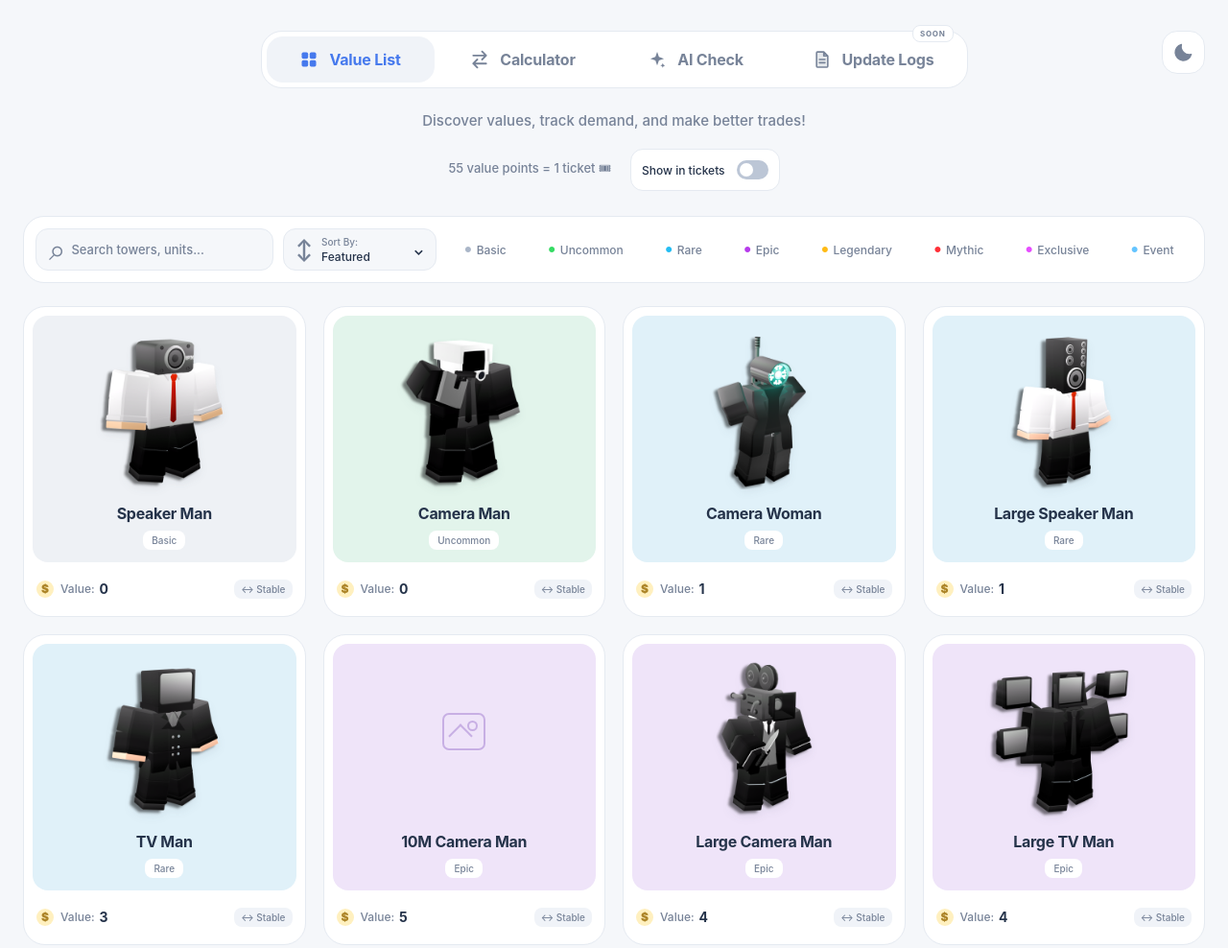
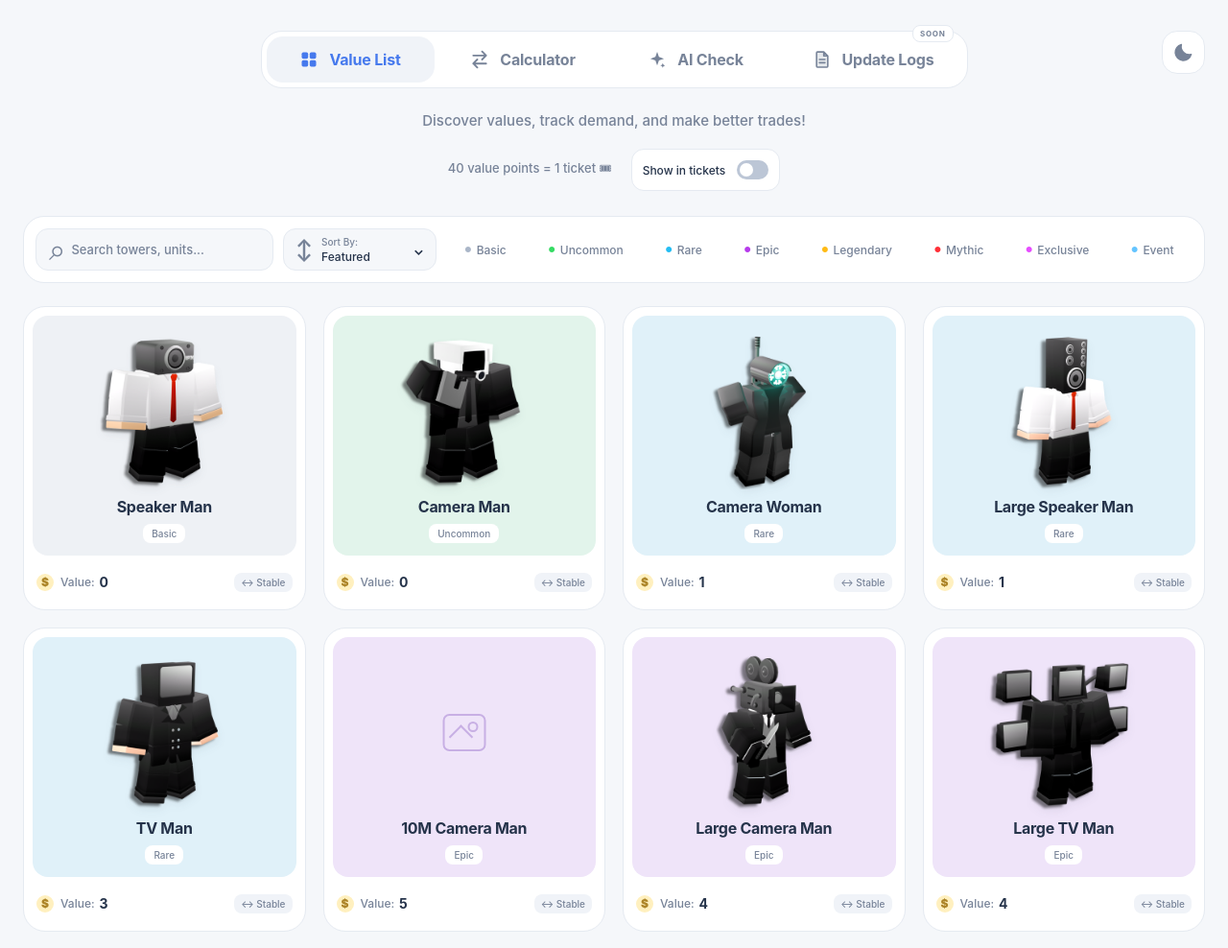
Before and after one commit to RehanMehtaIND/Alliance, a website: page index.html in a window 1280 px wide. Shown: the top 988 px of the page at 96% size. Drawn offline with Linux system fonts and the light colour scheme; files whose address does not match are found by name.

Commit message:
Value Improvements

```diff
--- a/index.html
+++ b/index.html
@@ -26,7 +26,7 @@
     </nav>
     <p class="subtitle">Discover values, track demand, and make better trades!</p>
     <section id="list-section" class="list-section" aria-label="Value list">
-      <div class="value-display-controls"><p class="ticket-rate"><strong>55 value points = 1 ticket</strong> 🎟</p><button type="button" class="ticket-display-toggle" aria-pressed="false">Show in tickets <span class="toggle-track" aria-hidden="true"></span></button></div>
+      <div class="value-display-controls"><p class="ticket-rate"><strong>40 value points = 1 ticket</strong> 🎟</p><button type="button" class="ticket-display-toggle" aria-pressed="false">Show in tickets <span class="toggle-track" aria-hidden="true"></span></button></div>
     <div class="toolbar">
       <label class="search"><span aria-hidden="true">⌕</span><input id="search" type="search" placeholder="Search towers, units..." aria-label="Search towers, units"></label>
       <label class="sort"><span aria-hidden="true">↕</span><span class="sort-copy">Sort By:<strong id="sort-label">Featured</strong></span><select id="sort" aria-label="Sort by"><option value="default">Featured</option><option value="value-asc">Value: Low to High</option><option value="value-desc">Value: High to Low</option><option value="name-asc">Name: A-Z</option><option value="name-desc">Name: Z-A</option></select><span aria-hidden="true">⌄</span></label>
@@ -38,7 +38,7 @@
     <footer class="footer-info"><span id="counter" aria-live="polite"></span><span><span class="crown" aria-hidden="true">♛</span> Fair Values. Happier Trades. A Stronger Community.</span></footer>
     </section>
     <section id="calculator-section" class="calculator-section" aria-label="Value calculator" hidden>
-      <div class="value-display-controls"><p class="ticket-rate">🎟 1 Ticket = <strong>55 value points</strong></p><button type="button" class="ticket-display-toggle" aria-pressed="false">Show in tickets <span class="toggle-track" aria-hidden="true"></span></button></div>
+      <div class="value-display-controls"><p class="ticket-rate">🎟 1 Ticket = <strong>40 value points</strong></p><button type="button" class="ticket-display-toggle" aria-pressed="false">Show in tickets <span class="toggle-track" aria-hidden="true"></span></button></div>
       <p id="calculator-loading" role="status">Loading units…</p>
       <div class="offers" id="offers"></div>
       <section class="trade-balance" aria-label="Trade comparison" aria-live="polite">
@@ -50,7 +50,7 @@
       </section>
     </section>
     <section id="ai-section" class="ai-section" aria-label="AI trade check" hidden>
-      <div class="value-display-controls"><p class="ticket-rate">🎟 1 Ticket = <strong>55 value points</strong></p><button type="button" class="ticket-display-toggle" aria-pressed="false">Show in tickets <span class="toggle-track" aria-hidden="true"></span></button></div>
+      <div class="value-display-controls"><p class="ticket-rate">🎟 1 Ticket = <strong>40 value points</strong></p><button type="button" class="ticket-display-toggle" aria-pressed="false">Show in tickets <span class="toggle-track" aria-hidden="true"></span></button></div>
       <form id="ai-form" class="ai-panel">
         <h2>Is it a W, L or F?</h2>
         <p class="ai-hint">Type the trade the way you'd say it.</p>
--- a/minimal-theme.css
+++ b/minimal-theme.css
@@ -160,16 +160,18 @@ body { min-width: 0; }
 .list-section, .calculator-section, .ai-section, .offer-panel { min-width: 0; }
 .items-grid { grid-template-columns: repeat(4, minmax(0, 1fr)); }
 .items-grid .card { aspect-ratio: auto; }
-.items-grid .image-area { flex: 1; }
+/* The art slot has a fixed height so cards keep one size whether an image loads, fails or is missing. */
+.items-grid { --art-height: clamp(120px, 14vw, 190px); }
+.items-grid .image-area { flex: 1; padding-top: calc(var(--art-height) + 10px); }
 .items-grid .image-area img {
-  position: static;
+  position: absolute;
+  top: 10px;
+  left: 0;
   width: 100%;
-  height: clamp(120px, 14vw, 190px);
-  flex-shrink: 0;
+  height: var(--art-height);
   padding: 8px;
 }
-.items-grid .image-area:has(.placeholder:not([hidden])) { padding-top: 140px; }
-.items-grid .image-area:has(img) { padding-top: 10px; }
+.items-grid .placeholder { top: calc(10px + var(--art-height) / 2 - 20px); left: 50%; transform: translateX(-50%); }
 .items-grid .card h2 { margin-top: auto; }
 .card-bottom .value { flex-wrap: wrap; justify-content: center; white-space: normal; }
 .pagination { flex-wrap: wrap; max-width: 100%; }
@@ -236,7 +238,7 @@ body:has(#serial-values[open]) { overflow: hidden; }
   .rarity-filter > span { display: none; }
   .search input, .sort select, .calculator-section input, #picker-search { font-size: 16px; }
   .items-grid { grid-template-columns: repeat(2, minmax(0, 1fr)); gap: 10px; }
-  .items-grid .image-area img { height: clamp(100px, 30vw, 180px); }
+  .items-grid { --art-height: clamp(100px, 30vw, 180px); }
   .items-grid .card h2 { font-size: 14px; }
   .card-bottom { flex-direction: column; justify-content: center; }
   .offer-units { min-height: 140px; padding: 16px 0; }
@@ -256,7 +258,7 @@ body:has(#serial-values[open]) { overflow: hidden; }
   .top-navigation .nav-button, .top-navigation #list-tab { flex-direction: column; gap: 3px; font-size: 11px; }
   .toolbar .rarity-filters { grid-template-columns: repeat(2, minmax(0, 1fr)); }
   .items-grid { grid-template-columns: minmax(0, 1fr); }
-  .items-grid .image-area img { height: 170px; }
+  .items-grid { --art-height: 170px; }
 }
 @media (pointer: coarse) {
   .search input, .sort select, .calculator-section input, #picker-search { font-size: 16px; }
--- a/script.js
+++ b/script.js
@@ -178,7 +178,7 @@ async function init() {
   }
 }
 
-const TICKET_VALUE = 55;
+const TICKET_VALUE = 40;
 const MAX_AMOUNT = 1000000;
 // Units are keyed by unit, sign and serial range, so differently signed or serialed copies stay separate.
 const offers = { your: { units: new Map(), tickets: 0 }, their: { units: new Map(), tickets: 0 } };
```
Also changed, not shown: lib/trade.js.
